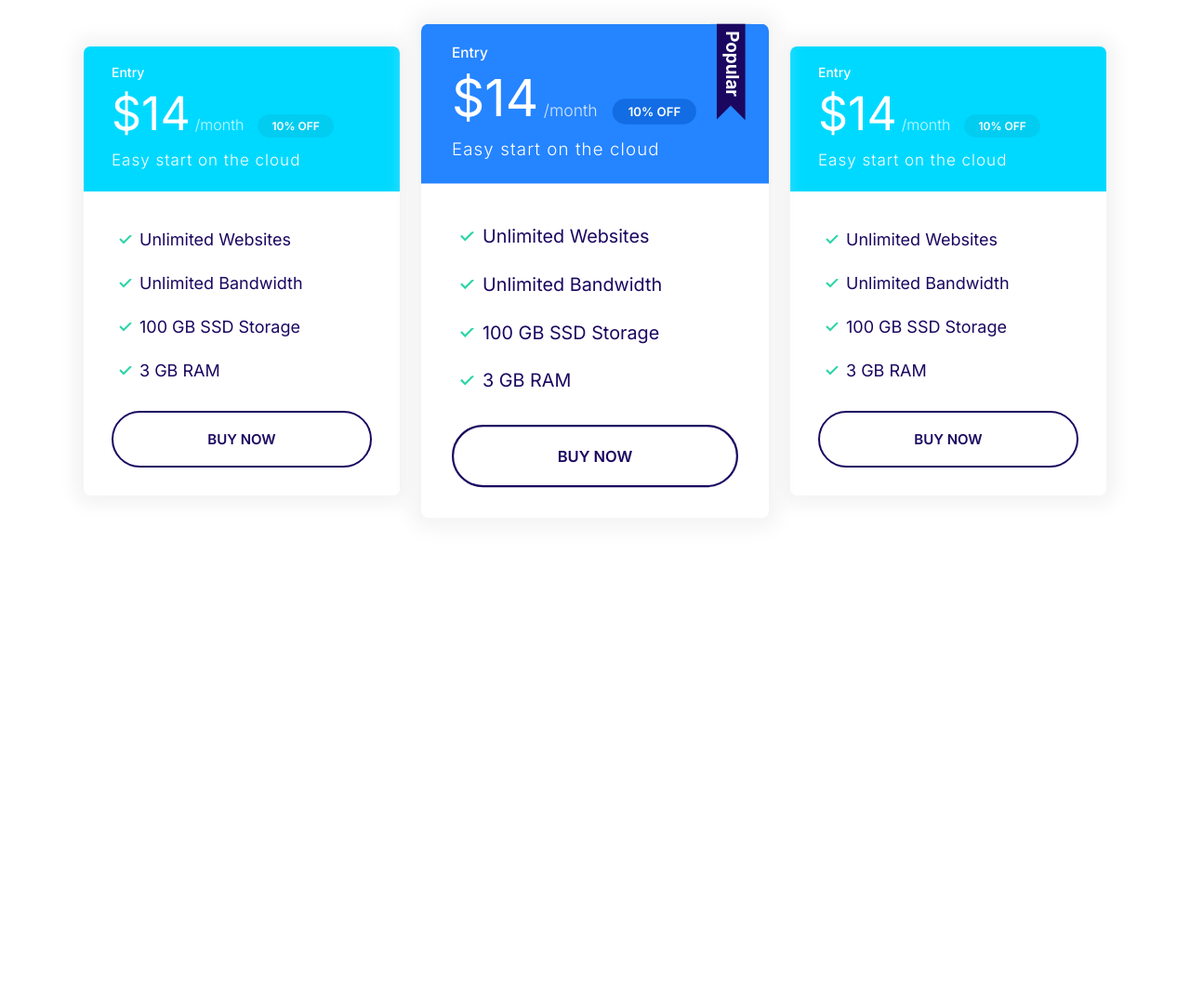
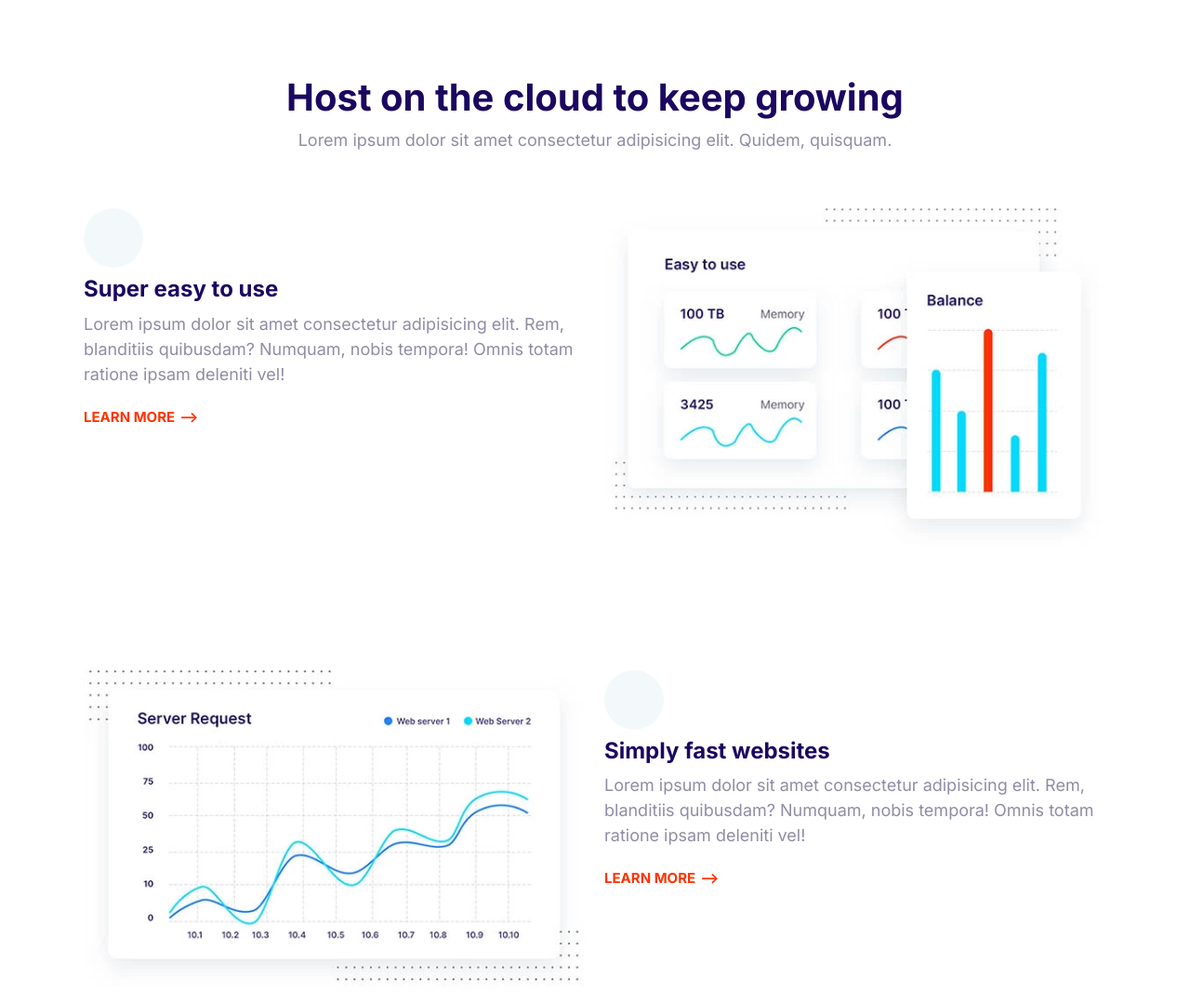
Before and after one commit to xanxad/moshify, a plain HTML site: page index.html in a window 1280 px wide. Shown: the top 1078 px of the page at 93% size. Before the commit the page ends 800 px from the top, so only its background shows below. Drawn offline with Linux system fonts and the light colour scheme.

Commit message:
build the features block

```diff
--- a/css/styles.css
+++ b/css/styles.css
@@ -659,3 +659,23 @@ a{
     max-width: 500px;
     margin: 0 auto;
 }
+/*Features*/
+.feature {
+    gap: 4rem 2rem;
+    margin: 12rem 0;
+}
+.feature:first-of-type {
+    margin-top: 6rem;
+}
+.feature__heading {
+    margin: 1rem 0;
+}
+.feature__image {
+    width: 100%;
+}
+@media screen and (min-width: 768px) {
+    .feature:nth-of-type(even) .feature__content {
+        order: 2;
+    }
+
+}
--- a/index.html
+++ b/index.html
@@ -14,69 +14,95 @@
     <link rel="stylesheet" href="css/styles.css" />
   </head>
   <body>
-    <section class="block container block-plans">
-      <div class="grid grid--1x3">
-        <div class="plan">
-          <div class="card card--secondary">
-            <header class="card__header">
-              <h3 class="plan__name">Entry</h3>
-              <span class="plan__price">$14</span>
-              <span class="plan__billing-cycle">/month</span>
-              <span class="badge badge--secondary badge--small">10% OFF</span>
-              <spn class="plan__description">Easy start on the cloud</spn>
-            </header>
-            <div class="card__body">
-              <ul class="list list--tick">
-                <li class="list__item">Unlimited Websites</li>
-                <li class="list__item">Unlimited Bandwidth</li>
-                <li class="list__item">100 GB SSD Storage</li>
-                <li class="list__item">3 GB RAM</li>
-              </ul>
-              <button class="btn btn--outline btn--block">Buy Now</button>
-            </div>
-          </div>
+    <section class="block container">
+      <header class="block__header">
+        <h2>Host on the cloud to keep growing</h2>
+        <p>
+          Lorem ipsum dolor sit amet consectetur adipisicing elit. Quidem,
+          quisquam.
+        </p>
+      </header>
+      <article class="grid grid--1x2 feature">
+        <div class="feature__content">
+          <span class="icon-container">
+            <svg class="icon icon--primary">
+              <use xlink:href="images/sprite.svg#easy"></use>
+            </svg>
+          </span>
+          <h3 class="feature__heading">Super easy to use</h3>
+          <p>
+            Lorem ipsum dolor sit amet consectetur adipisicing elit. Rem,
+            blanditiis quibusdam? Numquam, nobis tempora! Omnis totam ratione
+            ipsam deleniti vel!
+          </p>
+          <a href="#" class="link-arrow">Learn more</a>
         </div>
-        <div class="plan plan--popular">
-          <div class="card card--primary">
-            <header class="card__header">
-              <h3 class="plan__name">Entry</h3>
-              <span class="plan__price">$14</span>
-              <span class="plan__billing-cycle">/month</span>
-              <span class="badge badge--primary badge--small">10% OFF</span>
-              <spn class="plan__description">Easy start on the cloud</spn>
-            </header>
-            <div class="card__body">
-              <ul class="list list--tick">
-                <li class="list__item">Unlimited Websites</li>
-                <li class="list__item">Unlimited Bandwidth</li>
-                <li class="list__item">100 GB SSD Storage</li>
-                <li class="list__item">3 GB RAM</li>
-              </ul>
-              <button class="btn btn--outline btn--block">Buy Now</button>
-            </div>
-          </div>
+        <picture>
+          <source
+            type="image/webp"
+            srcset="images/easy.webp 1x, images/easy@2x.webp 2x"
+          />
+          <source
+            type="image/jpg"
+            srcset="images/easy.jpg 1x, images/easy@2x.jpg 2x"
+          />
+          <img class="feature__image" src="images/easy@2x.jpg" alt="" />
+        </picture>
+      </article>
+      <article class="grid grid--1x2 feature">
+        <div class="feature__content">
+          <span class="icon-container">
+            <svg class="icon icon--primary">
+              <use xlink:href="images/sprite.svg#computer"></use>
+            </svg>
+          </span>
+          <h3 class="feature__heading">Simply fast websites</h3>
+          <p>
+            Lorem ipsum dolor sit amet consectetur adipisicing elit. Rem,
+            blanditiis quibusdam? Numquam, nobis tempora! Omnis totam ratione
+            ipsam deleniti vel!
+          </p>
+          <a href="#" class="link-arrow">Learn more</a>
         </div>
-        <div class="plan">
-          <div class="card card--secondary">
-            <header class="card__header">
-              <h3 class="plan__name">Entry</h3>
-              <span class="plan__price">$14</span>
-              <span class="plan__billing-cycle">/month</span>
-              <span class="badge badge--secondary badge--small">10% OFF</span>
-              <spn class="plan__description">Easy start on the cloud</spn>
-            </header>
-            <div class="card__body">
-              <ul class="list list--tick">
-                <li class="list__item">Unlimited Websites</li>
-                <li class="list__item">Unlimited Bandwidth</li>
-                <li class="list__item">100 GB SSD Storage</li>
-                <li class="list__item">3 GB RAM</li>
-              </ul>
-              <button class="btn btn--outline btn--block">Buy Now</button>
-            </div>
-          </div>
+        <picture>
+          <source
+            type="image/webp"
+            srcset="images/fast.webp 1x, images/fast@2x.webp 2x"
+          />
+          <source
+            type="image/jpg"
+            srcset="images/fast.jpg 1x, images/fast@2x.jpg 2x"
+          />
+          <img class="feature__image" src="images/fast@2x.jpg" alt="" />
+        </picture>
+      </article>
+      <article class="grid grid--1x2 feature">
+        <div class="feature__content">
+          <span class="icon-container">
+            <svg class="icon icon--primary">
+              <use xlink:href="images/sprite.svg#settings"></use>
+            </svg>
+          </span>
+          <h3 class="feature__heading">Wordpress Made Easy</h3>
+          <p>
+            Lorem ipsum dolor sit amet consectetur adipisicing elit. Rem,
+            blanditiis quibusdam? Numquam, nobis tempora! Omnis totam ratione
+            ipsam deleniti vel!
+          </p>
+          <a href="#" class="link-arrow">Learn more</a>
         </div>
-      </div>
+        <picture>
+          <source
+            type="image/webp"
+            srcset="images/wordpress.webp 1x, images/wordpress@2x.webp 2x"
+          />
+          <source
+            type="image/jpg"
+            srcset="images/wordpress.jpg 1x, images/wordpress@2x.jpg 2x"
+          />
+          <img class="feature__image" src="images/wordpress@2x.jpg" alt="" />
+        </picture>
+      </article>
     </section>
     <script src="js/main.js"></script>
   </body>
```
Also changed, not shown: components/features.html (added, +89 -0 lines), images/easy.jpg (added), images/easy.webp (added), images/easy@2x.jpg (added), images/easy@2x.webp (added), images/fast.jpg (added), images/fast.webp (added), images/fast@2x.jpg (added), images/fast@2x.webp (added), images/wordpress.jpg (added), images/wordpress.webp (added), images/wordpress@2x.jpg (added), images/wordpress@2x.webp (added).
